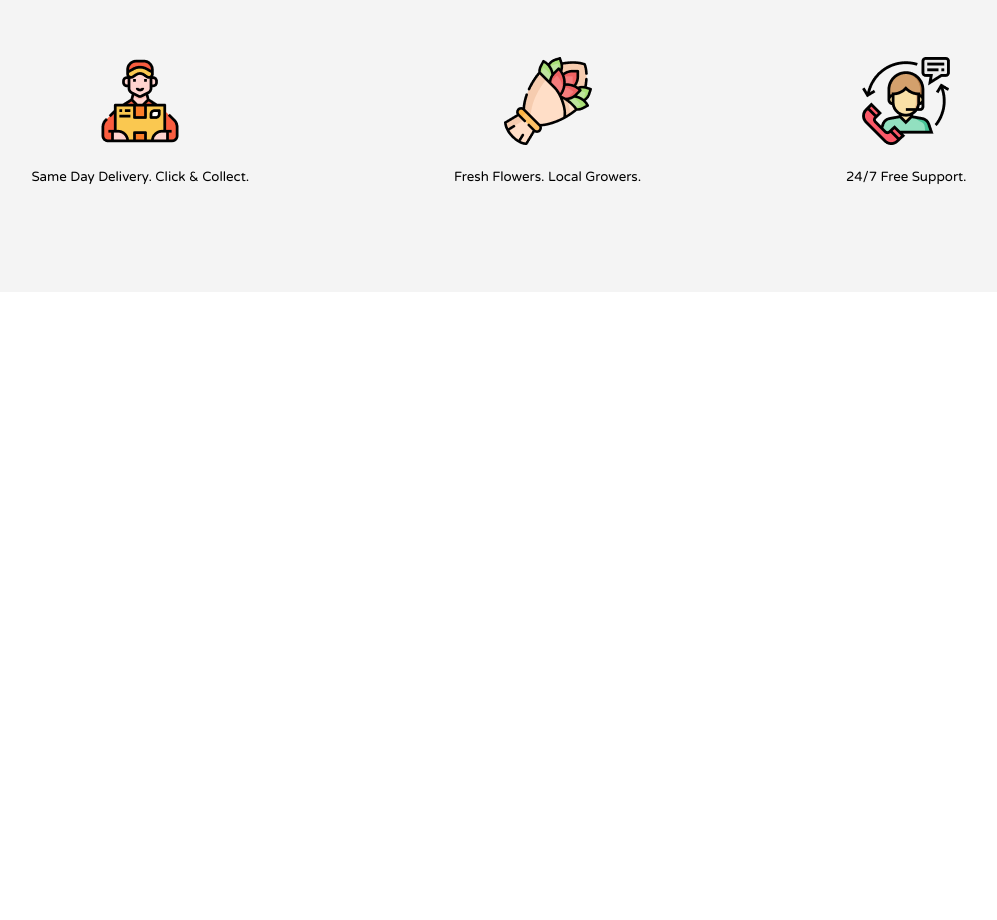
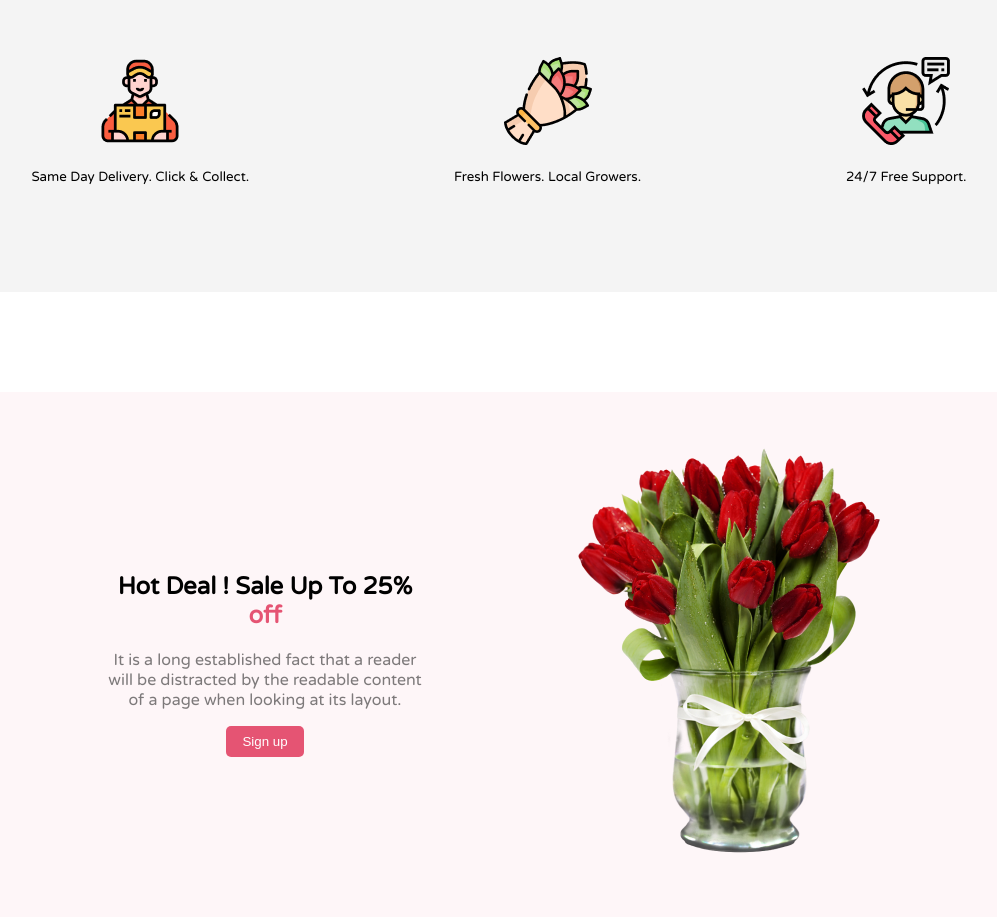
Before and after one commit to PmSaifuzzaman/programminghero-flowershop-assignment, a plain HTML site: page index.html in a window 1280 px wide. Shown: the part 1552-2472 px from the top of the page, without its empty margins (141-1138 px from the left). Before the commit the page ends 1852 px from the top, so only its background shows below. Drawn offline with Linux system fonts and the light colour scheme.

Commit message:
hot deal section added

```diff
--- a/index.html
+++ b/index.html
@@ -60,6 +60,21 @@
                 </div>
             </div>
         </section>
+        <!-- Hot deal section starts from here -->
+        <section>
+            <div class="hotdeal-container">
+                <div class="hotdeal-description">
+                    <h2>Hot Deal ! Sale Up To 25% <span style="color:#E55473">off</span> </h2>
+                    <p class="hotdeal-description-content">It is a long established fact that a reader will be distracted by the readable content of a page when looking at its layout.</p>
+                    <button class="btn-primary">Sign up</button>
+
+                </div>
+                <div class="hotdeal-img">
+                    <img src="./images/pngwing 8.png" alt="">
+                </div>
+
+            </div>
+        </section>
     </main>
     <footer>
 
--- a/style.css
+++ b/style.css
@@ -36,6 +36,7 @@ body{
 }
 .banner-description-content{
     text-align: justify;
+    color: rgba(39, 39, 39, 0.60);
 }
 
 /* Our Featured Flowers design section starts from here  */
@@ -106,3 +107,22 @@ body{
 .rectangle-content1{
     text-align: center;
 }
+
+/* Hot deal section design starts from here */
+
+.hotdeal-container{
+    margin-top: 100px;
+    display: flex;
+    align-items: center;
+    justify-content: space-between;
+    gap: 150px;
+    background: rgba(229, 84, 115, 0.05);
+    padding: 50px 240px 50px 240px;
+}
+.hotdeal-description{
+    text-align: center;
+}
+.hotdeal-description-content{
+    color: rgba(39, 39, 39, 0.60);
+
+}
```
